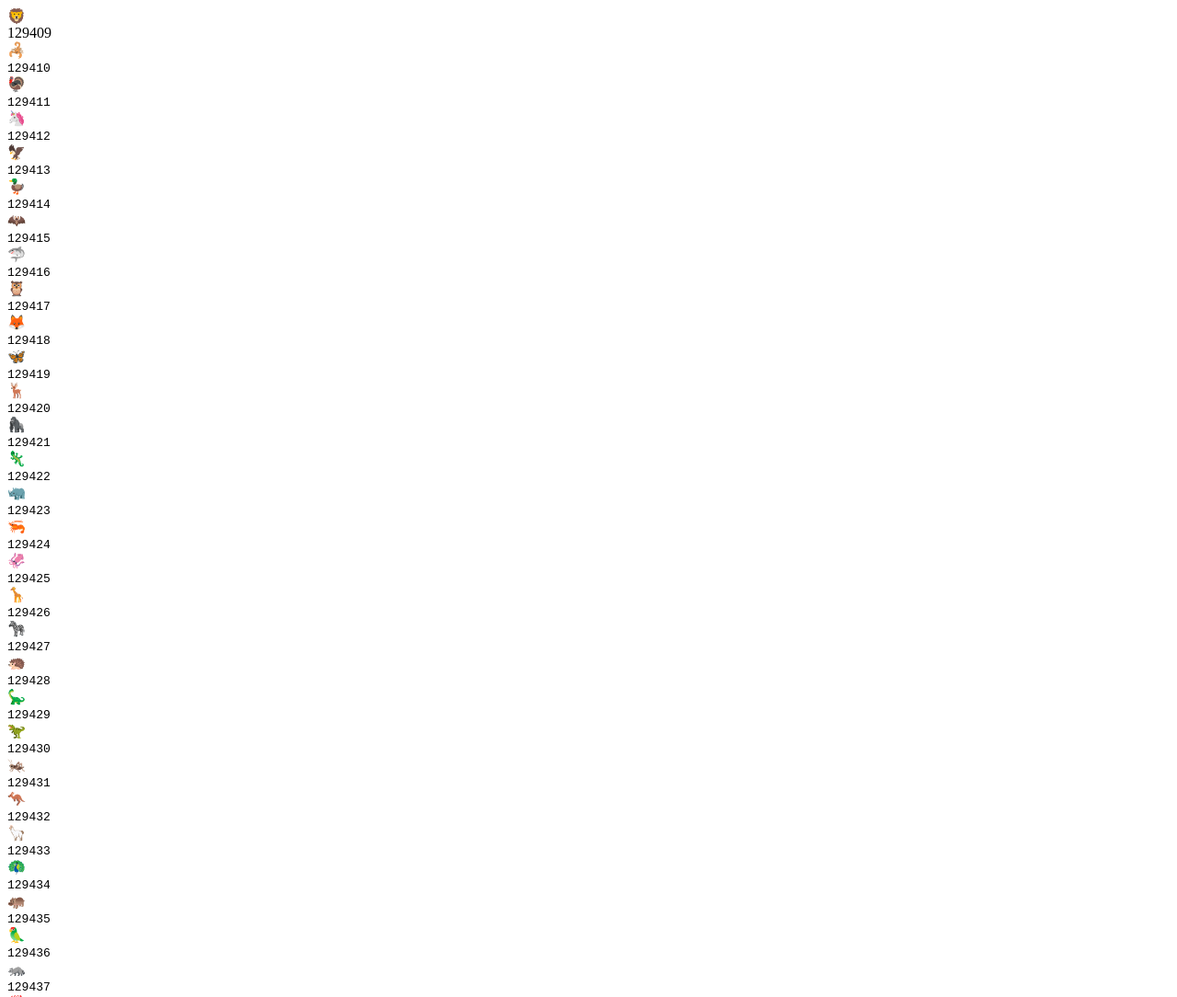
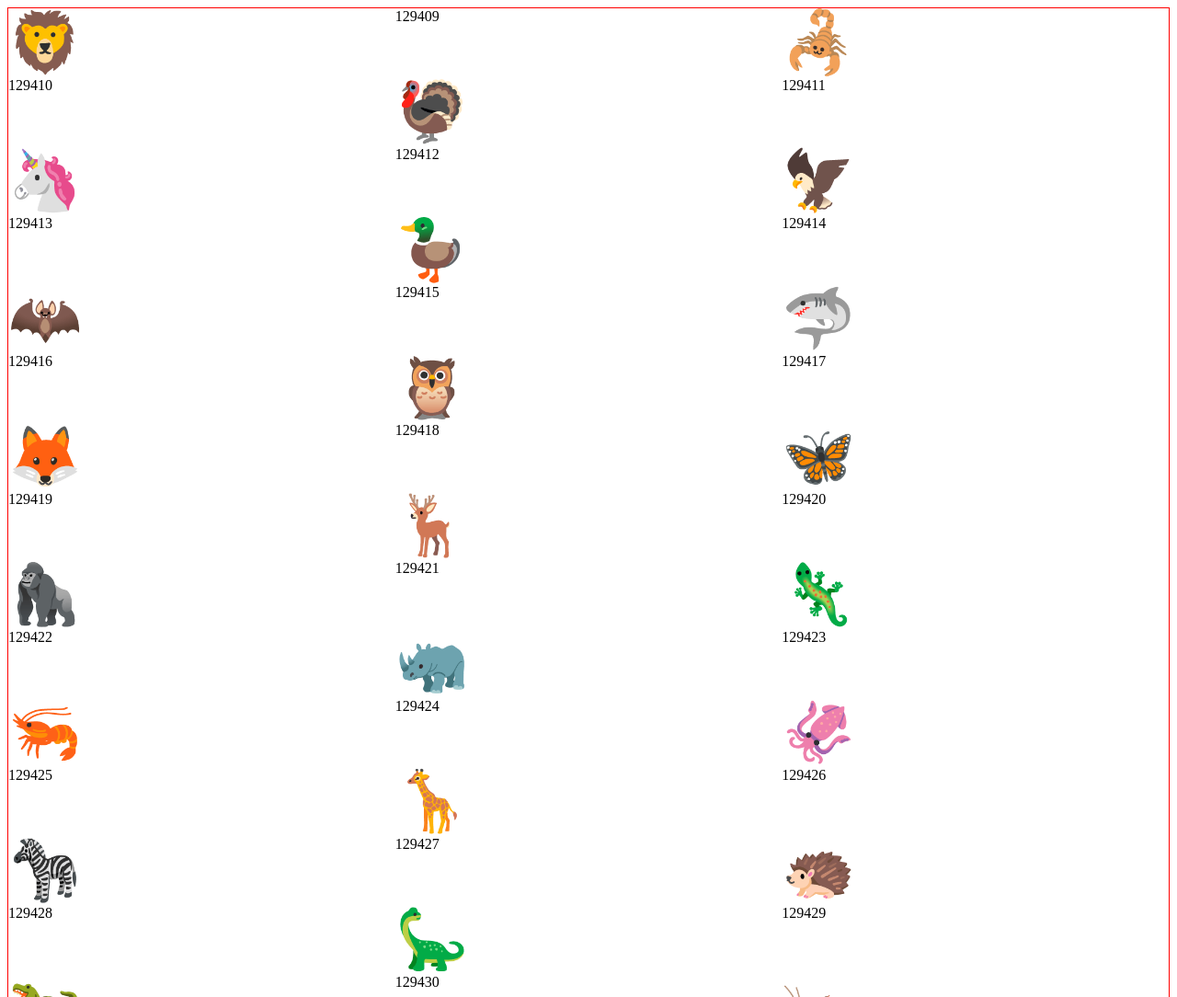
Before and after one commit to hsue0002/mtm6302-exercise-1, a plain HTML site: page mtm6302-exercise-1/index.html in a window 1280 px wide. Shown: the top 1084 px of the page at 92% size. Drawn offline with Linux system fonts and the light colour scheme.

Commit message:
Adds for loop

```diff
--- a/mtm6302-exercise-1/css/main.css
+++ b/mtm6302-exercise-1/css/main.css
@@ -47,10 +47,31 @@ table {
 	border-spacing: 0;
 } */
 
-/* Flexbox */
+/* Flexbox
+
+  */
+
+ /* #emojis {
+	display: grid;
+	grid-template-columns: repeat(6, 1fr);
+	border: 1px solid red;
+
+  } */
+
+  #emojis {
+	display: grid;
+	grid-template-columns: repeat(3, 1fr);
+	border: 1px solid red;
+  }
+
+  .emoji {
+	font-size: 4em;
+  }
 
 
-  .emoji {
-    flex-wrap: wrap;
-    display: grid;
-  }
+
+	/* @media screen and (min-width:800px) {
+
+		html {
+			font-size: 16px;
+		} */
--- a/mtm6302-exercise-1/script.js
+++ b/mtm6302-exercise-1/script.js
@@ -5,7 +5,7 @@ const emojis = []
 for (let i = 129410; i < 129511; i++) {
   emojis.push(`
     <div class="emoji">&#${i}</div>
-    <code class="code">${i}</code>
+    <div class="code">${i}</div>
     `)
 }
 
```
